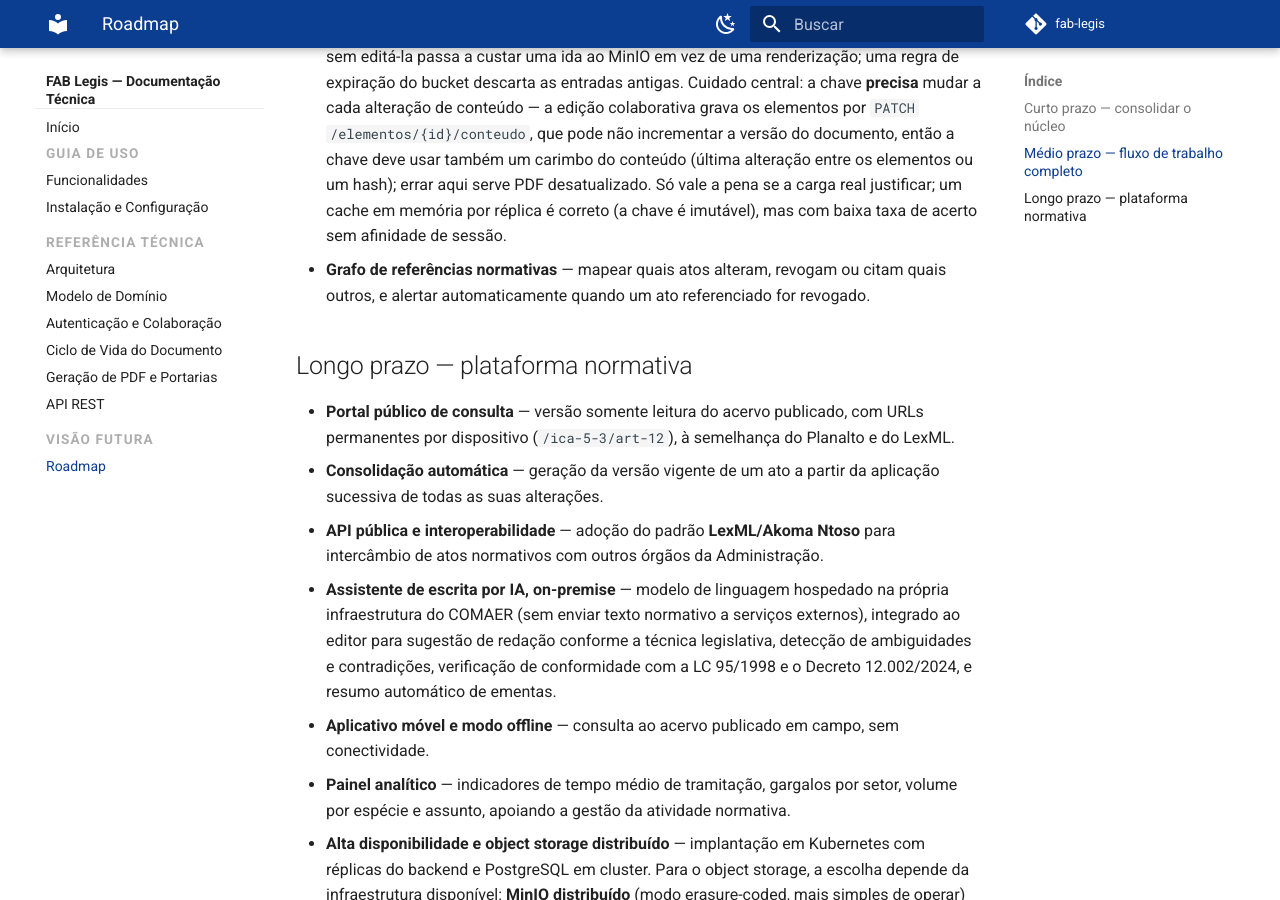
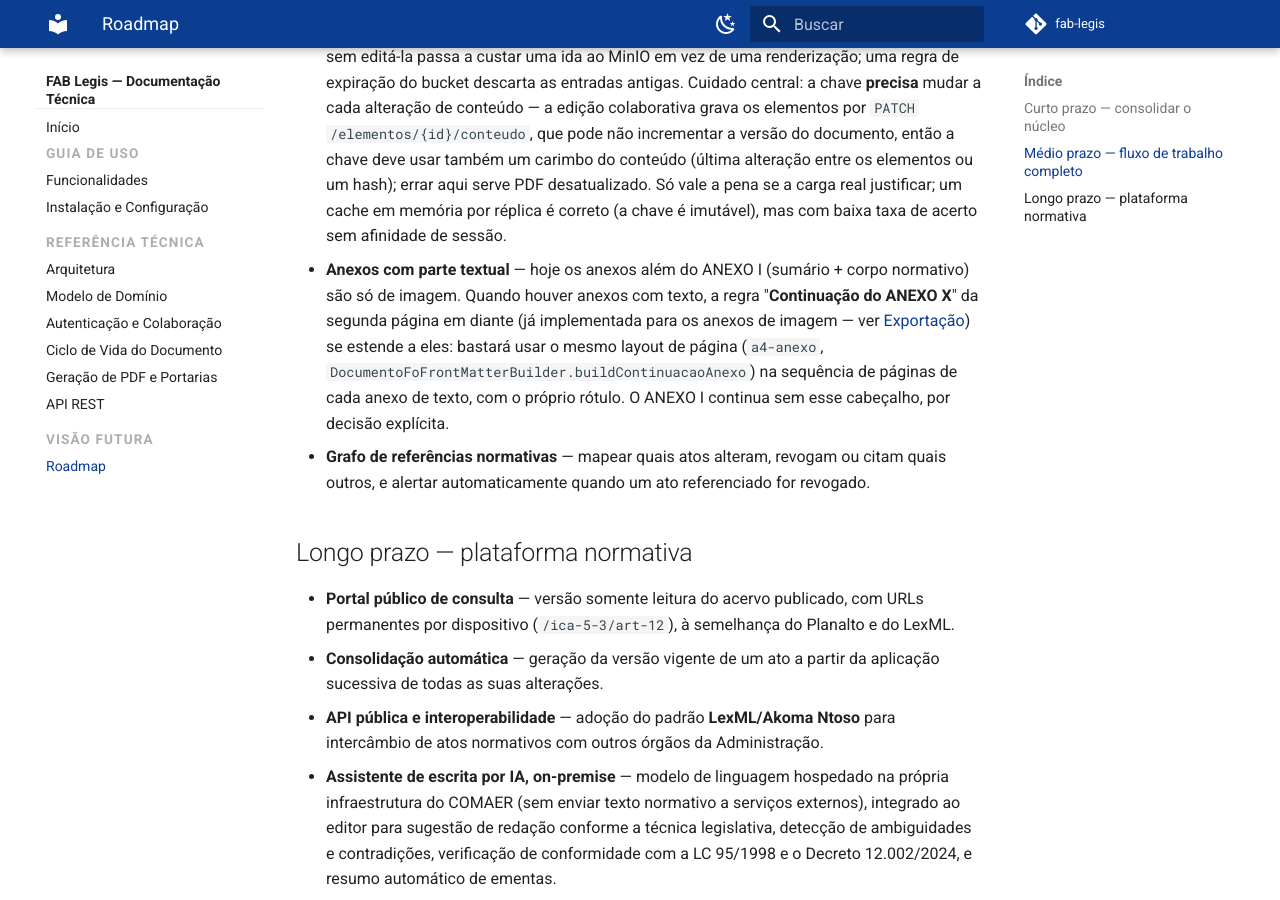
Before and after one commit to danielchipolesch/fab-legis, an MkDocs documentation site: the page built from docs/roadmap.md, in a window 1280 px wide and 900 px high, scrolled down 930 px. Built offline with MkDocs 1.6.1 and Material for MkDocs 9.7.7, drawn with Linux system fonts in a browser that asks for light colours; comment, search, counter and statistics services are not loaded.

Commit message:
docs: registra no roadmap a extensao de 'Continuacao do ANEXO X' a anexos com parte textual
Co-Authored-By: Claude Sonnet 5 <noreply@anthropic.com>

```diff
--- a/docs/roadmap.md
+++ b/docs/roadmap.md
@@ -12,6 +12,7 @@ O FAB Legis foi desenhado para crescer. As linhas de evolução abaixo estão or
 
 - **Assinatura digital ICP-Brasil** — assinatura do PDF da portaria e/ou do documento final com carimbo de tempo, conferindo validade jurídica ao ato publicado. A decisão de manter a portaria como arquivo separado (não mesclado ao PDF do documento — ver [Portaria, BCA e registro de publicações](ciclo-de-vida.md#portaria-bca-e-registro-de-publicacoes)) foi tomada justamente para preservar essa possibilidade: uma assinatura cobre um intervalo de bytes exato do arquivo original.
 - **Cache de PDF em tramitação no MinIO** — hoje a versão em tramitação nas etapas em que o texto ainda muda (`RASCUNHO`, `MINUTA`, `EM_REVISAO`, `EM_ALTERACAO`) é renderizada pelo FOP a cada visualização, protegida só pelo [limite de gerações simultâneas](exportacao-pdf.md#limite-de-geracoes-simultaneas-de-pdf). A ideia é guardar o PDF renderizado no próprio MinIO, com chave (documento, carimbo do conteúdo), para as réplicas compartilharem o cache sem serviço novo (sem Redis) — reabrir a mesma minuta sem editá-la passa a custar uma ida ao MinIO em vez de uma renderização; uma regra de expiração do bucket descarta as entradas antigas. Cuidado central: a chave **precisa** mudar a cada alteração de conteúdo — a edição colaborativa grava os elementos por `PATCH /elementos/{id}/conteudo`, que pode não incrementar a versão do documento, então a chave deve usar também um carimbo do conteúdo (última alteração entre os elementos ou um hash); errar aqui serve PDF desatualizado. Só vale a pena se a carga real justificar; um cache em memória por réplica é correto (a chave é imutável), mas com baixa taxa de acerto sem afinidade de sessão.
+- **Anexos com parte textual** — hoje os anexos além do ANEXO I (sumário + corpo normativo) são só de imagem. Quando houver anexos com texto, a regra "**Continuação do ANEXO X**" da segunda página em diante (já implementada para os anexos de imagem — ver [Exportação](exportacao-pdf.md)) se estende a eles: bastará usar o mesmo layout de página (`a4-anexo`, `DocumentoFoFrontMatterBuilder.buildContinuacaoAnexo`) na sequência de páginas de cada anexo de texto, com o próprio rótulo. O ANEXO I continua sem esse cabeçalho, por decisão explícita.
 - **Grafo de referências normativas** — mapear quais atos alteram, revogam ou citam quais outros, e alertar automaticamente quando um ato referenciado for revogado.
 
 ## Longo prazo — plataforma normativa
```
